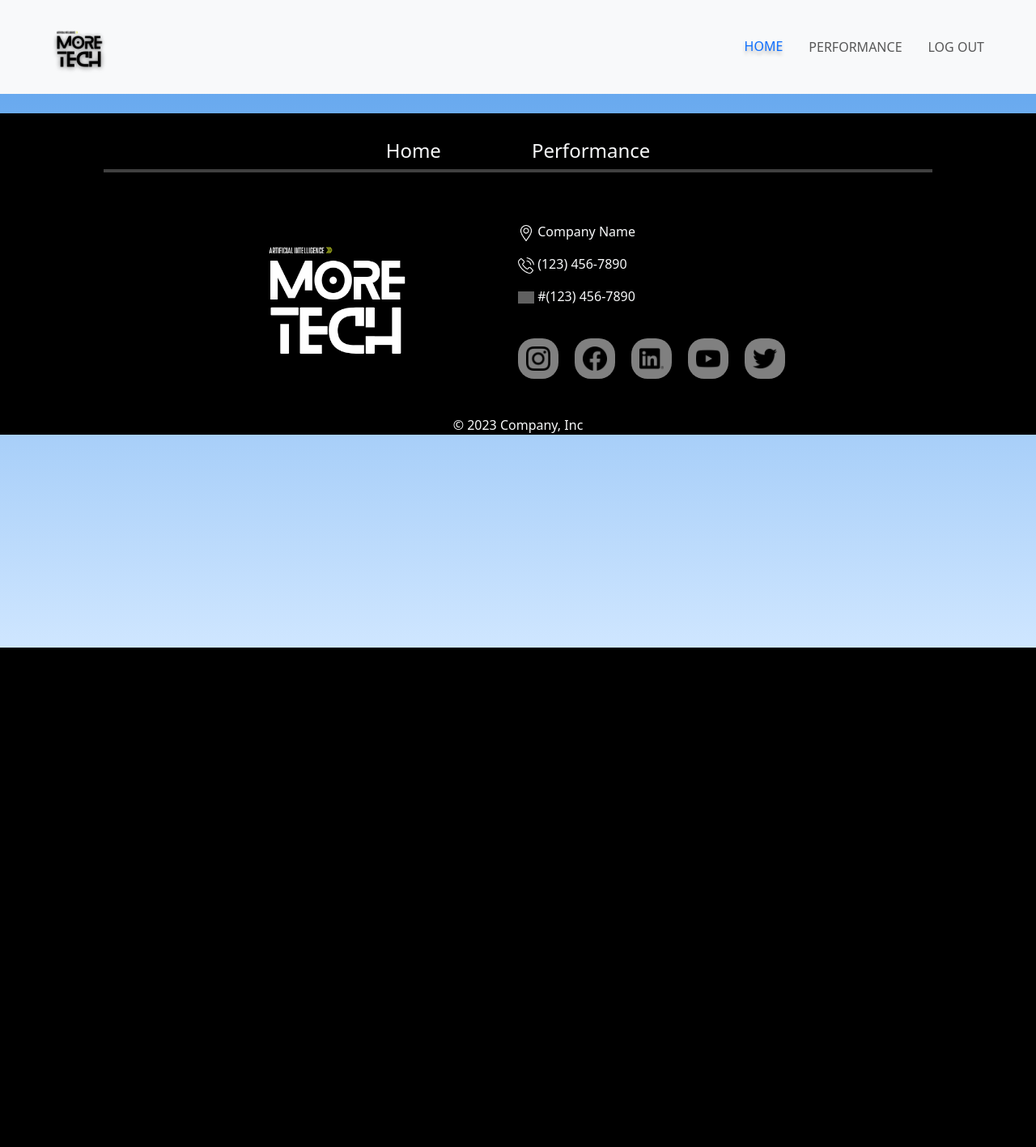
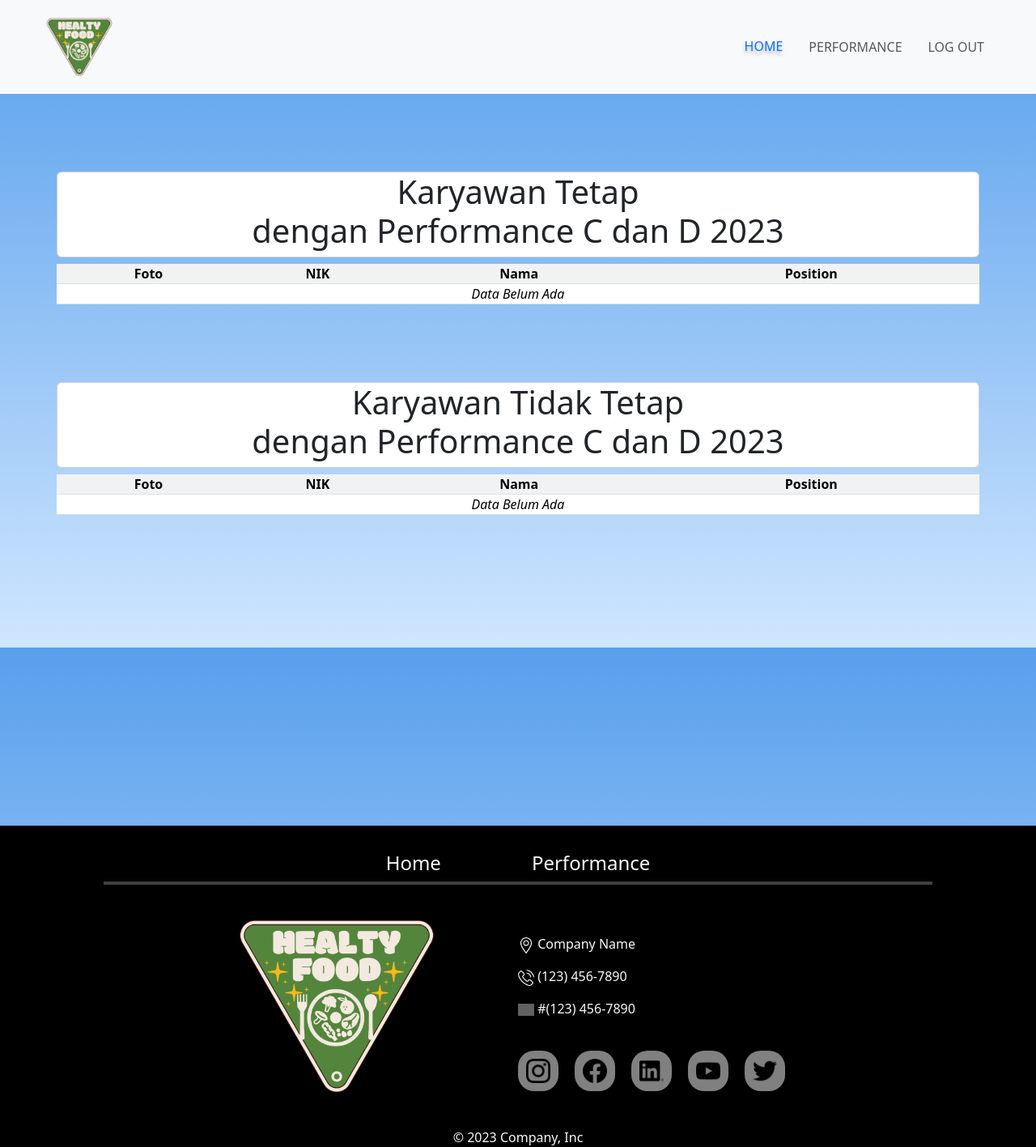
Before and after one commit to yongteck0528/UTS_Karyawan_Kel4, a PHP site: page /home.php in a window 1280 px wide. Shown: the whole page at 81% size. Before the commit the page ends 800 px from the top, so only its background shows below. Run offline with PHP 8.4, Linux system fonts and the light colour scheme; tables that the repository leaves empty or names only in its code hold one stand-in row (values such as "Sample post"); grey boxes are pictures that could not be loaded.

Commit message:
tambah 2 tabel di home page
tambah 2 tabel di home page.

status kerja tidak tetap gabisa masuk ke database btw.

```diff
--- a/home.php
+++ b/home.php
@@ -16,7 +16,7 @@
   <nav class="navbar navbar-expand-lg">
     <div class="container-fluid py-2 bg-body-tertiary">
       <a class="navbar-brand ps-5" href="#">
-        <img src="image/logo_black.png" alt="" class="img-responsive custom-img">
+        <img src="image/logo/HEalty.png" alt="" class="img-responsive custom-img">
       </a>
       <button class="navbar-toggler" type="button" data-bs-toggle="collapse" data-bs-target="#navbarNav"
         aria-controls="navbarNav" aria-expanded="false" aria-label="Toggle navigation">
@@ -25,10 +25,10 @@
       <div class="collapse navbar-collapse justify-content-end me-5" id="navbarNav">
         <ul class="navbar-nav">
           <li class="nav-item">
-            <a class="nav-link mx-3 text-primary  current-page-nav" href="home.php">HOME</a>
+            <a class="nav-link mx-3 text-primary current-page-nav" href="home.php">HOME</a>
           </li>
           <li class="nav-item">
-            <a class="nav-link mx-3" href="performance.php">PERFORMANCE</a>
+            <a class="nav-link mx-3  " href="performance.php">PERFORMANCE</a>
           </li>
           <li class="nav-item">
             <a class="nav-link mx-3" href="index.php">LOG OUT</a>
@@ -39,26 +39,126 @@
     </div>
   </nav>
 
+
   <!-- section 1 -->
   <section class="container h-auto">
 
   </section>
 
   <!-- section 2 table karyawan tetap -->
-  <section class="container h-auto">
+  <section class="container h-auto mx-auto mt-5">
 
+    <div class="row">
+      <div class="col">
+        <div class="card mt-5 mb-2">
+          <div class="display-6 text-center mb-2"><b>Karyawan Tetap</b> <br> dengan Performance C dan D 2023</div>
+        </div>
+      </div>
+    </div>
+
+    <table class="table table-striped table-responsive text-center">
+      <tr>
+        <th>Foto</th>
+        <th>NIK</th>
+        <th>Nama</th>
+        <th>Position</th>
+      </tr>
+      <?php
+
+      include_once("connection.php");
+
+      $query = "SELECT nik, foto, nama, position FROM performance WHERE status_kerja = 'Tetap' AND (grade = 'C' OR grade = 'D');";
+      $result = mysqli_query($con, $query);
+      if (mysqli_num_rows($result) > 0) {
+        while ($data = mysqli_fetch_array($result)) {
+          ?>
+          <tr>
+            <td>
+              <?= htmlspecialchars($data['foto']) ?>
+            </td>
+            <td>
+              <?= htmlspecialchars($data['nik']) ?>
+            </td>
+            <td>
+              <?= htmlspecialchars($data['nama']) ?>
+            </td>
+            <td>
+              <?= htmlspecialchars($data['position']) ?>
+            </td>
+          </tr>
+
+          <?php
+        }
+      } else {
+        ?>
+        <tr>
+          <td colspan="8" align="center"><i>Data Belum Ada</i></td>
+        </tr>
+        <?php
+      }
+      ?>
+    </table>
   </section>
 
   <!-- section 3 table karyawan tidak tetap-->
-  <section class="container h-auto">
+  <section class="container h-auto mx-auto mt-5">
 
+    <div class="row">
+      <div class="col">
+        <div class="card mt-5 mb-2">
+          <div class="display-6 text-center mb-2"><b>Karyawan Tidak Tetap</b> <br> dengan Performance C dan D 2023</div>
+        </div>
+      </div>
+    </div>
+
+    <table class="table table-striped table-responsive text-center">
+      <tr>
+        <th>Foto</th>
+        <th>NIK</th>
+        <th>Nama</th>
+        <th>Position</th>
+      </tr>
+      <?php
+
+      // include_once("connection.php");
+
+      $query = "SELECT nik, foto, nama, position FROM performance WHERE status_kerja = 'TidakTetap' AND (grade = 'C' OR grade = 'D');";
+      $result = mysqli_query($con, $query);
+      if (mysqli_num_rows($result) > 0) {
+        while ($data = mysqli_fetch_array($result)) {
+          ?>
+          <tr>
+            <td>
+              <?= htmlspecialchars($data['foto']) ?>
+            </td>
+            <td>
+              <?= htmlspecialchars($data['nik']) ?>
+            </td>
+            <td>
+              <?= htmlspecialchars($data['nama']) ?>
+            </td>
+            <td>
+              <?= htmlspecialchars($data['position']) ?>
+            </td>
+          </tr>
+
+          <?php
+        }
+      } else {
+        ?>
+        <tr>
+          <td colspan="8" align="center"><i>Data Belum Ada</i></td>
+        </tr>
+        <?php
+      }
+      ?>
+    </table>
   </section>
 
-
+  <br><br><br><br><br><br><br><br><br><br><br><br><br><br><br>
 
   <!-- footer -->
   <footer class="pt-3 mt-4 bg-black container-fluid text-light">
-
     <div class="row pt-3">
       <ul class="nav justify-content-center pb-2">
         <li class="nav-item mx-5 h4">
@@ -72,9 +172,8 @@
     <hr class="d-flex justify-content-center mx-auto">
     <div class="row px-5 mx-5">
       <div class="col ps-5 ms-5">
-        <img src="image/logo_white.png" alt="logo" class="img-fluid mx-auto d-block footer-custom-img">
+        <img src="image/logo/HEalty.png" alt="logo" class="img-fluid mx-auto d-block footer-custom-img">
       </div>
-
       <div class="col pe-5 me-5 d-flex flex-column justify-content-center ">
         <div class="row">
 
@@ -82,18 +181,22 @@
             <tr>
               <td class="py-3">
                 <img src="icon/marker.png" alt="location"
-                  style="width: 20px; filter: invert(100%) sepia(0%) saturate(7482%) hue-rotate(72deg) brightness(99%) contrast(99%);">   Company Name
+                  style="width: 20px; filter: invert(100%) sepia(0%) saturate(7482%) hue-rotate(72deg) brightness(99%) contrast(99%);">
+                Company Name
               </td>
             </tr>
             <tr>
               <td class="pb-3">
                 <img src="icon/phone-call.png" alt="Phone Number"
-                  style="width: 20px; filter: invert(100%) sepia(0%) saturate(7482%) hue-rotate(72deg) brightness(99%) contrast(99%);">  (123)
+                  style="width: 20px; filter: invert(100%) sepia(0%) saturate(7482%) hue-rotate(72deg) brightness(99%) contrast(99%);">
+                (123)
                 456-7890
               </td>
-            <tr >
-            <td class="pb-3">
-                <img src="icon/fax.png" alt="Fax" style="width: 20px; filter: invert(100%) sepia(0%) saturate(7482%) hue-rotate(72deg) brightness(99%) contrast(99%);">   #(123) 456-7890
+            <tr>
+              <td class="pb-3">
+                <img src="icon/fax.png" alt="Fax"
+                  style="width: 20px; filter: invert(100%) sepia(0%) saturate(7482%) hue-rotate(72deg) brightness(99%) contrast(99%);">
+                #(123) 456-7890
               </td>
             </tr>
           </table>
@@ -119,4 +222,5 @@
   <script src="https://cdn.jsdelivr.net/npm/bootstrap@5.3.2/dist/js/bootstrap.min.js" integrity="sha384-..."
     crossorigin="anonymous"></script>
 </body>
+
 </html>
```
Also changed, not shown: performance.php (+3 -4 lines).
